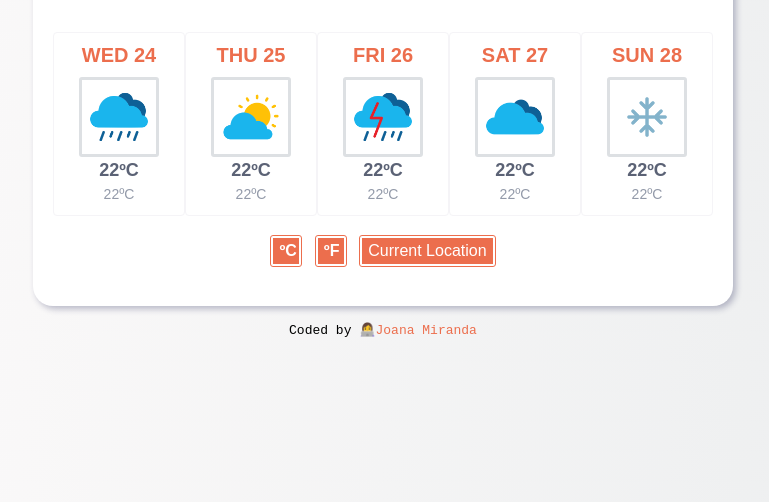
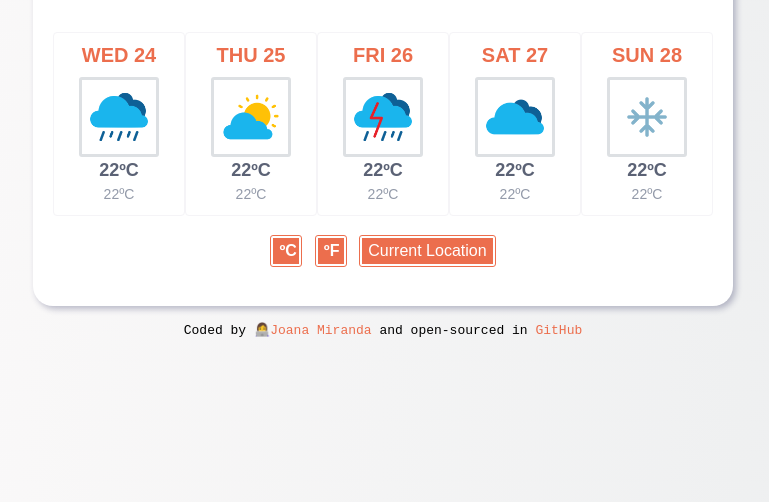
Before and after one commit to joanasbmc/Weather_App, a website built with Parcel: page index.html in a window 1280 px wide. Shown: the part 298-800 px from the top of the page, without its empty margins (257-1026 px from the left). Built offline with nearby package versions, Linux system fonts and the light colour scheme; no server answers; a web font is replaced by a local one.

Commit message:
Updated Footer

```diff
--- a/index.html
+++ b/index.html
@@ -214,6 +214,10 @@
             target="_blank"
             >Joana Miranda</a
           >
+          and open-sourced in
+          <a href="https://github.com/joanasbmc/Weather_App" target="_blank"
+            >GitHub</a
+          >
         </footer>
       </div>
     </div>
```
